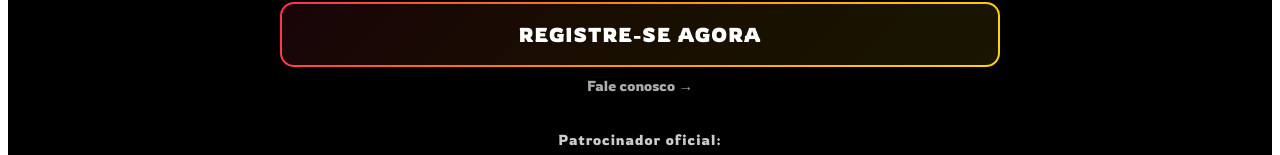
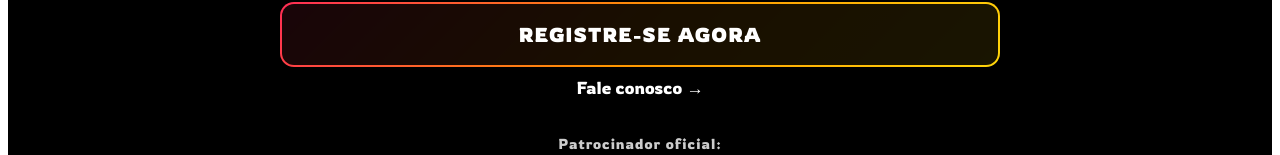
Before and after one commit to rafaelmorch/sportplatform, a Next.js app: page / in a window 1280 px wide. Shown: the part 1166-1321 px from the top of the page. Built offline with nearby package versions, Linux system fonts and the light colour scheme.

Commit message:
Add subtle contact button below register CTA

```diff
--- a/app/page.tsx
+++ b/app/page.tsx
@@ -95,8 +95,8 @@ export default function Home() {
       <a
         href="/contact"
         style={{
-          fontSize: "0.9rem",
-          color: "#aaa",
+          fontSize: "1.08rem",
+          color: "#fff",
           textDecoration: "none",
           marginBottom: "28px",
         }}
```
